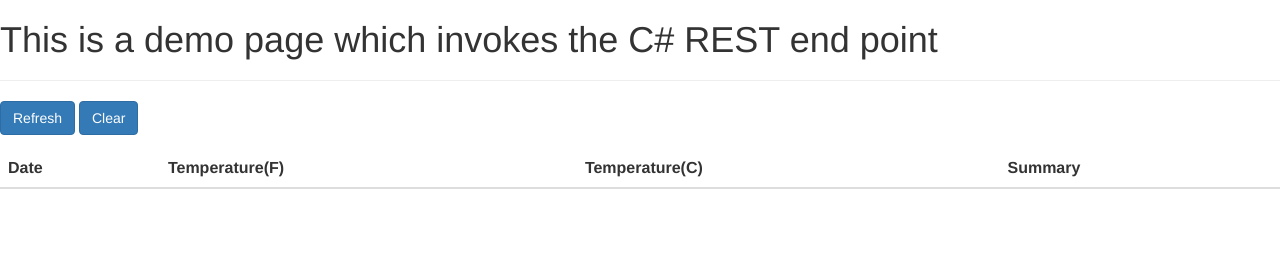
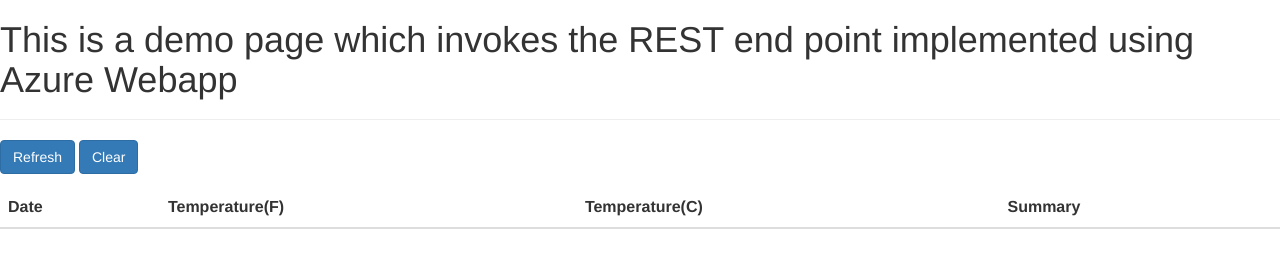
Before and after one commit to sdg002/AnyDotnetStuff, a website with bundled scripts: page DemoWebAppWithCiCd/FrontEnd/src/public/default.html in a window 1280 px wide. Built offline with nearby package versions, Linux system fonts and the light colour scheme.

Commit message:
Minor change to banner of HTML

```diff
--- a/DemoWebAppWithCiCd/FrontEnd/src/public/default.html
+++ b/DemoWebAppWithCiCd/FrontEnd/src/public/default.html
@@ -18,7 +18,7 @@
         </script>
     </head>
     <body>
-        <h1>This is a demo page which invokes the C# REST end point</h1>
+        <h1>This is a demo page which invokes the REST end point implemented using Azure Webapp</h1>
         <hr/>
         <form class="form-inline">
             <button type="button" class="btn btn-primary mb-2" id="btnRefreshWeatherForecast">Refresh</button>
```
